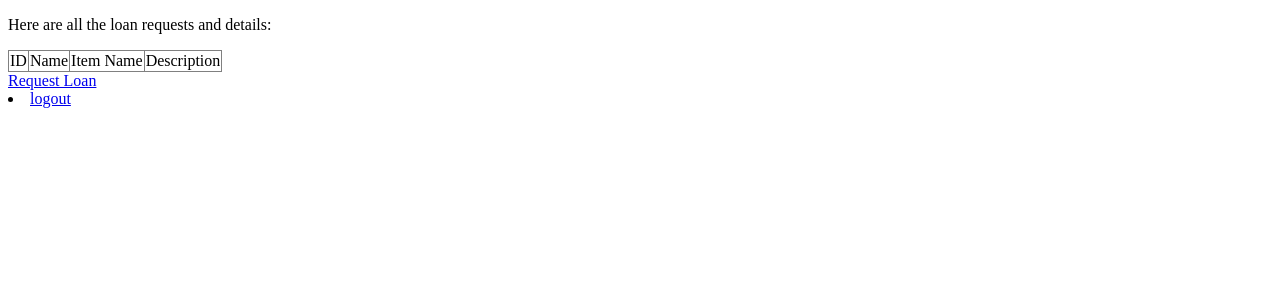
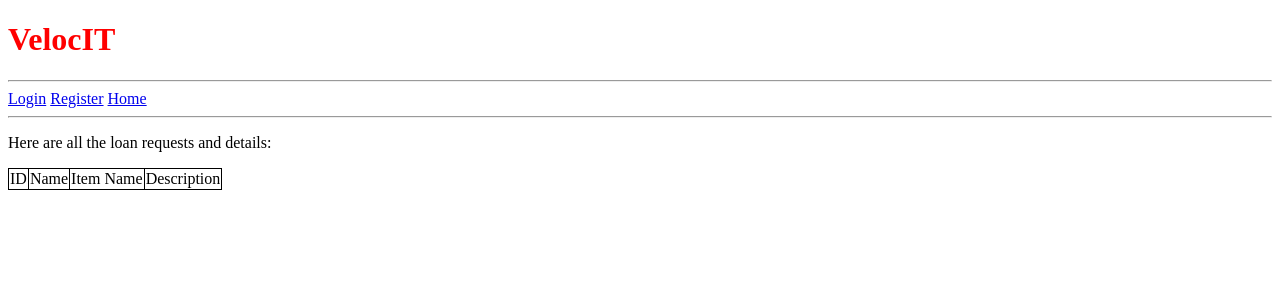
Before and after one commit to Scotthunt0413/VelocIT_Staging, a Flask app: template flaskr/app/templates/home.html in a window 1280 px wide. Shown: the top 300 px of the page. Run offline with Flask 3, Linux system fonts and the light colour scheme; the template is opened without the code that fills it, so the values that code supplies are empty.

Commit message:
Navigation bar added

```diff
--- /dev/null
+++ b/flaskr/app/templates/base.html
@@ -0,0 +1,24 @@
+<html>
+    <head>
+        <style>
+            table, th, td{
+                border: 1px solid black;
+                border-collapse: collapse;
+            }
+        </style>
+        <title>VelocIT</title>
+    </head>
+
+    <body>
+        <h1 style=color:red>VelocIT</h1>
+        <hr>
+        <div>
+            <a href="/">Login</a>
+            <a href="/register">Register</a>
+            <a href="/home">Home</a>
+
+        </div>
+        <hr>
+        {% block content %}{% endblock %}
+    </body>
+</html>
--- a/flaskr/app/templates/home.html
+++ b/flaskr/app/templates/home.html
@@ -13,6 +13,10 @@
     </head>
     <body>
 
+{% extends "base.html" %}
+
+{% block content %}
+<html>
         {% if current_user.is_authenticated %}
         Hi {{ current_user.First_Name }}!
         {% endif %}
@@ -31,10 +35,9 @@
             </tr>
         </table>
 
-        <a href = "{{ url_for(request_loan)}}">Request Loan</a>
-        <li><a href="/logout">logout</a></li>
 
 
     </body>
 
 </html>
+{% endblock %}
--- a/flaskr/app/templates/login.html
+++ b/flaskr/app/templates/login.html
@@ -1,3 +1,6 @@
+{% extends "base.html" %}
+
+{% block content %}
 <!DOCTYPE html>
 <html>
 
@@ -21,3 +24,4 @@
 </body>
 
 </html>
+{% endblock %}
--- a/flaskr/app/templates/register.html
+++ b/flaskr/app/templates/register.html
@@ -1,4 +1,6 @@
+{% extends "base.html" %}
 
+{% block content %}
 <html>
 
 <head></head>
@@ -41,3 +43,4 @@
 </body>
 
 </html>
+{% endblock %}
```
